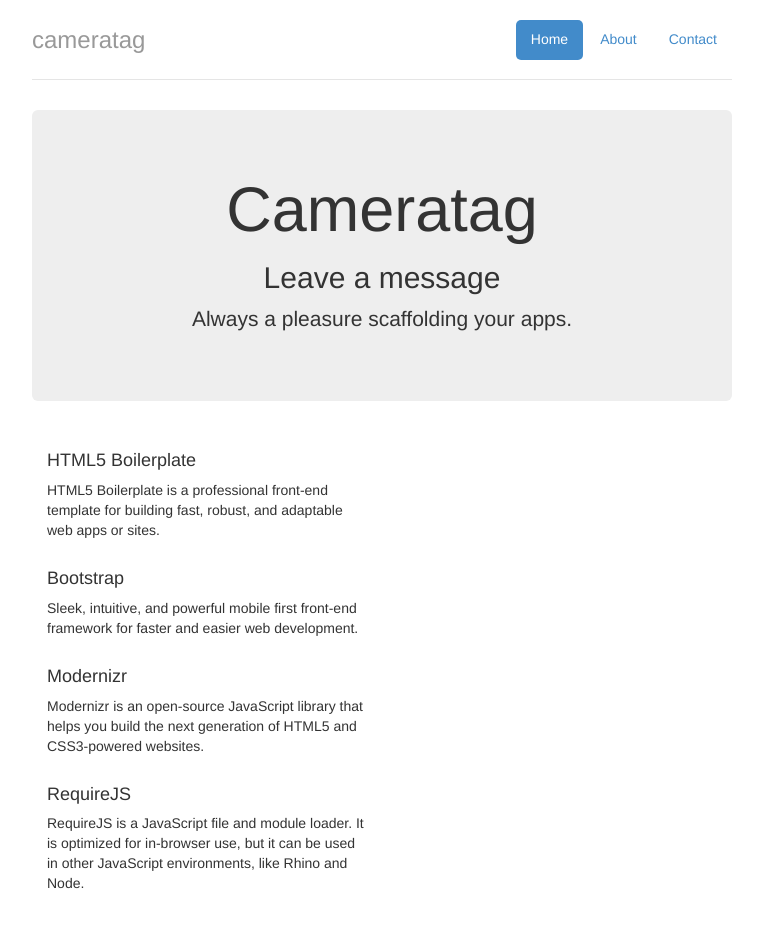
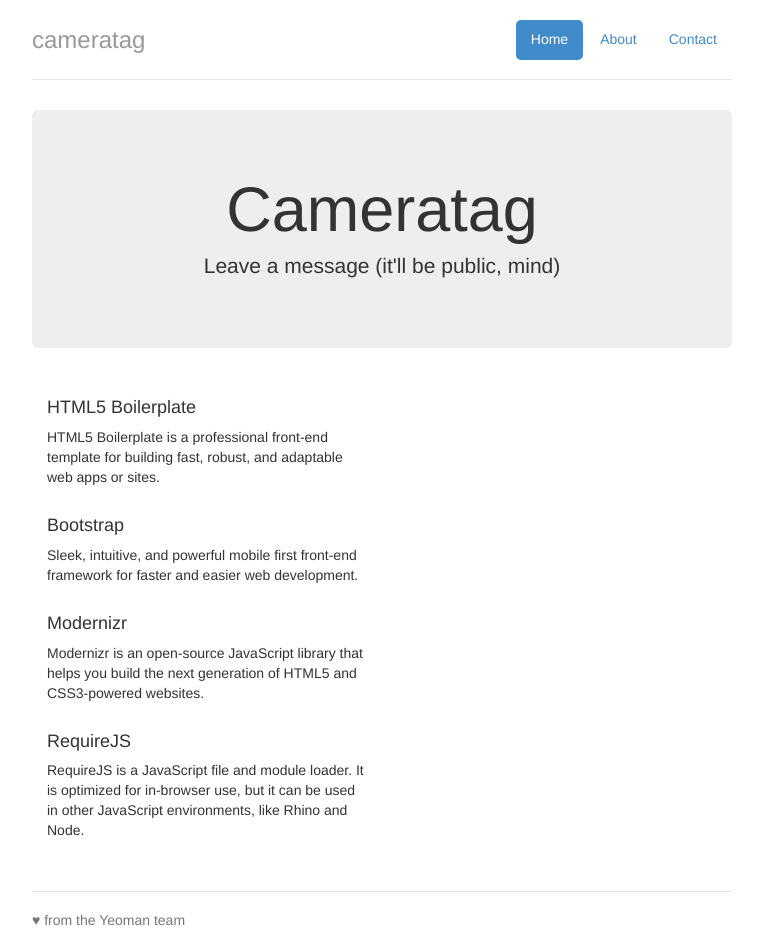
Before and after one commit to ddubyah/cameratag, a website: page dist/index.html in a window 1280 px wide. Shown: the top 934 px of the page, without its empty margins (258-1021 px from the left). Drawn offline with Linux system fonts and the light colour scheme.

Commit message:
Added simple camera

```diff
--- a/dist/index.html
+++ b/dist/index.html
@@ -32,9 +32,8 @@
 
             <div class="jumbotron">
                 <h1>Cameratag</h1>
-                <h2>Leave a message</h2>
-                <p class="lead">Always a pleasure scaffolding your apps.</p>
-                <!-- <p><a class="btn btn-lg btn-success" href="#">Splendid!</a></p> -->
+                <p class="lead">Leave a message (it'll be public, mind)</p>
+                <p><camera id="Experimental" data-uuid="91776fb0-01b0-0131-1aa6-1231393f64cd"></camera></p>
             </div>
 
             <div class="row marketing">
```
